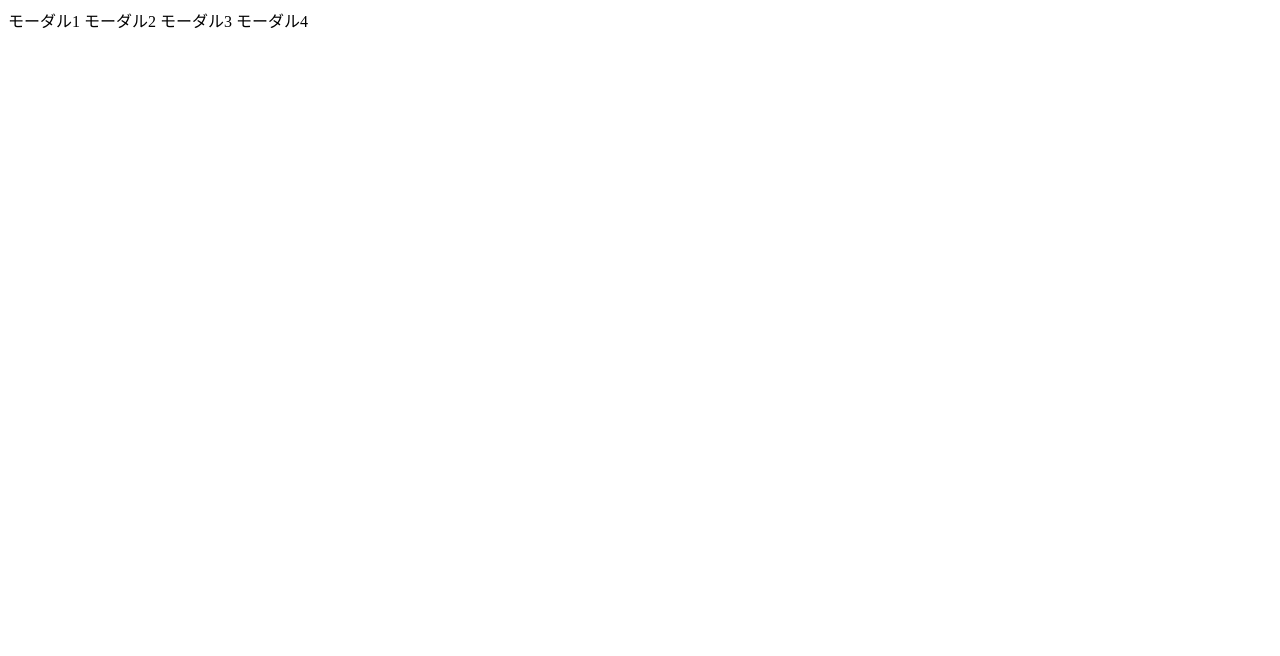
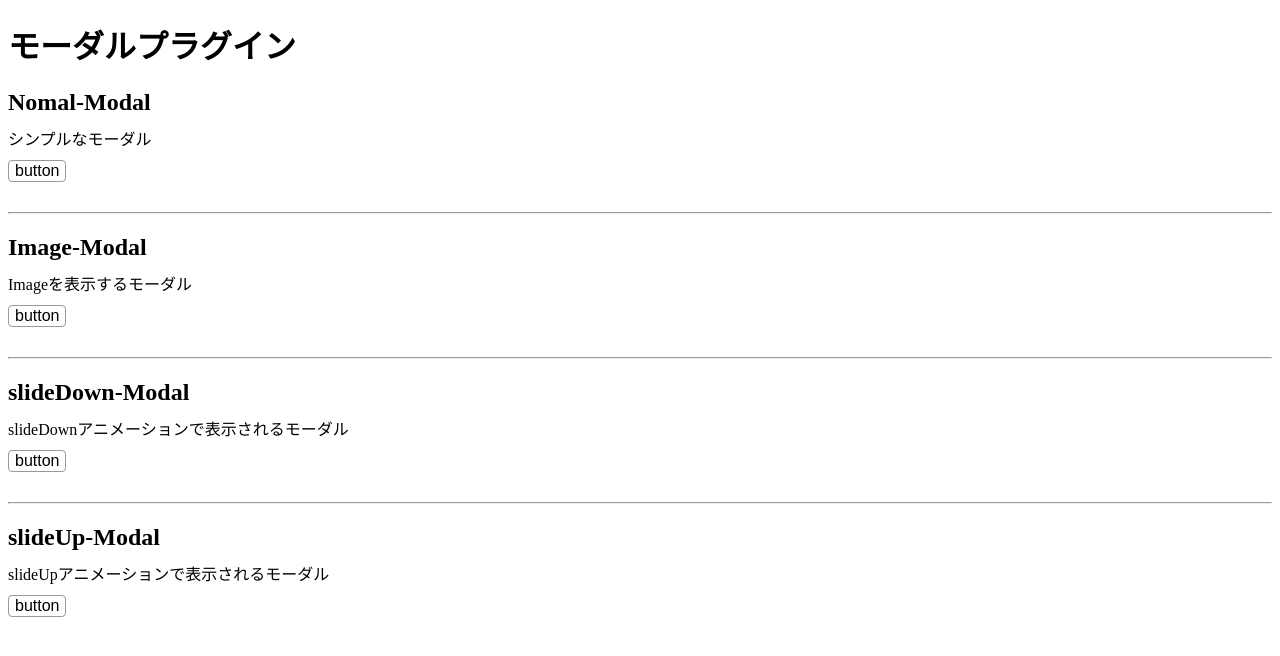
Before and after one commit to blajir/modal-plugin, a website: page index.html in a window 1280 px wide. Drawn offline with nearby package versions, Linux system fonts and the light colour scheme.

Commit message:
レイアウトの調整

```diff
--- a/css/modal.css
+++ b/css/modal.css
@@ -1,3 +1,31 @@
+button{
+  font-size: 16px;
+  -moz-appearance: none;
+  -webkit-appearance: none;
+  appearance: none;
+  border: 1px solid #999;
+  border-radius: 4px;
+  background-color: #fff;
+  cursor: pointer;
+}
+
+button:hover{
+  background-color: #999;
+  color: #fff;
+}
+
+h2{
+  margin-bottom: 10px;
+}
+
+.item{
+  margin-bottom: 30px;
+}
+
+.item p{
+  margin: 0 0 10px 0;
+}
+
 .modal-Layer{
   display: none;
   position: fixed;
--- a/index.html
+++ b/index.html
@@ -12,10 +12,30 @@
   crossorigin="anonymous"></script>
 </head>
 <body>
-  <a data-modal-title="Nomal" data-modal-text="モーダル1" class="modal">モーダル1</a>
-  <a data-modal-title="AddImage" data-modal-text="モーダル2" class="modal" data-modal-image="http://placehold.jp/640x240.png">モーダル2</a>
-  <a data-modal-title="slideDown" data-modal-text="モーダル3" class="modal-anime-slideDown">モーダル3</a>
-  <a data-modal-title="SlideUp" data-modal-text="モーダル4" class="modal-anime-slideUp">モーダル4</a>
+  <h1>モーダルプラグイン</h1>
+  <div class="item">
+    <h2>Nomal-Modal</h2>
+    <p>シンプルなモーダル</p>
+    <button data-modal-title="Nomal" data-modal-text="ここにテキストが入ります。ここにテキストが入ります。" class="modal">button</button>
+  </div>
+  <hr>
+  <div class="item">
+    <h2>Image-Modal</h2>
+    <p>Imageを表示するモーダル</p>
+    <button data-modal-title="AddImage" data-modal-text="ここにテキストが入ります。" class="modal" data-modal-image="http://placehold.jp/640x240.png">button</button>
+  </div>
+  <hr>
+  <div class="item">
+    <h2>slideDown-Modal</h2>
+    <p>slideDownアニメーションで表示されるモーダル</p>
+    <button data-modal-title="slideDown" data-modal-text="ここにテキストが入ります。" class="modal-anime-slideDown">button</button>
+  </div>
+  <hr>
+  <div class="item">
+    <h2>slideUp-Modal</h2>
+    <p>slideUpアニメーションで表示されるモーダル</p>
+    <button data-modal-title="SlideUp" data-modal-text="ここにテキストが入ります。" class="modal-anime-slideUp">button</button>
+  <div>
   <script src="js/modalPlugin.js"></script>
   <script>
     $('.modal').on('click', function () {
```
